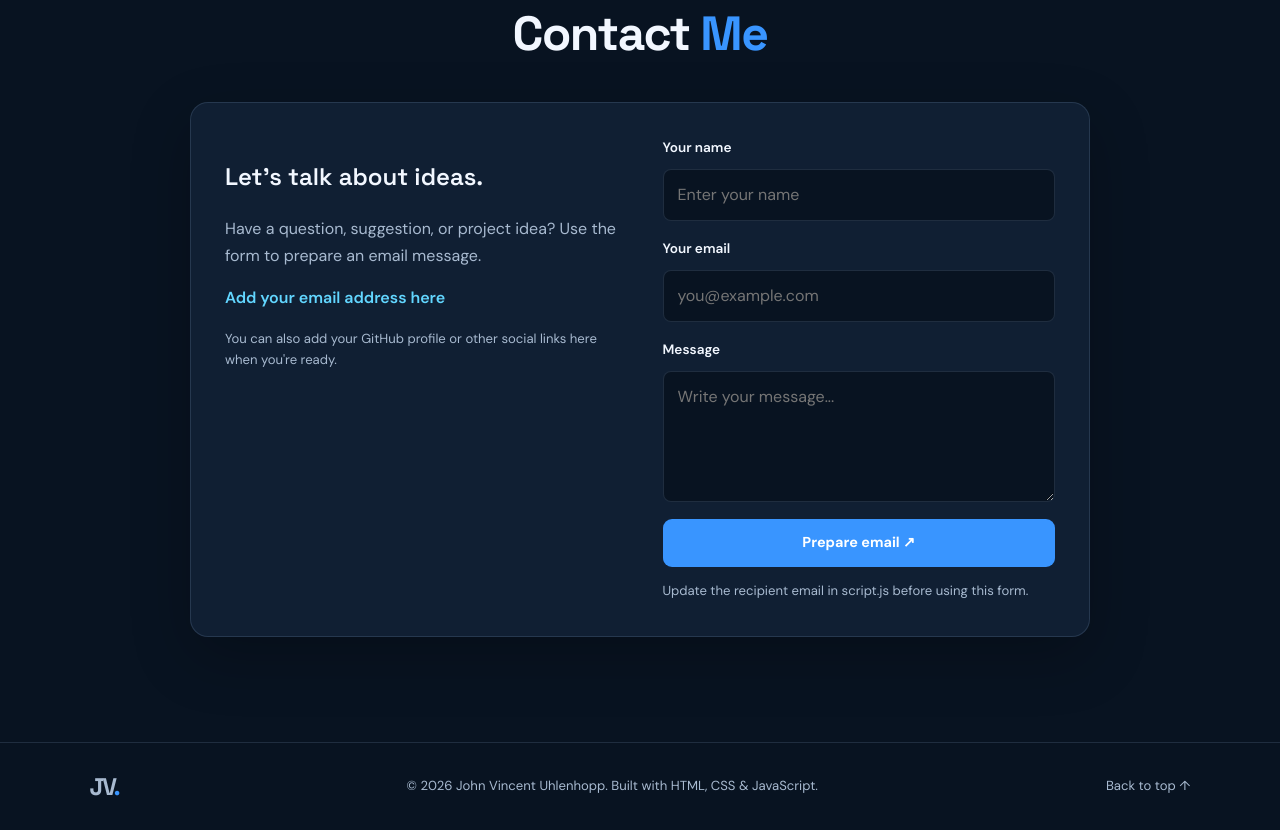
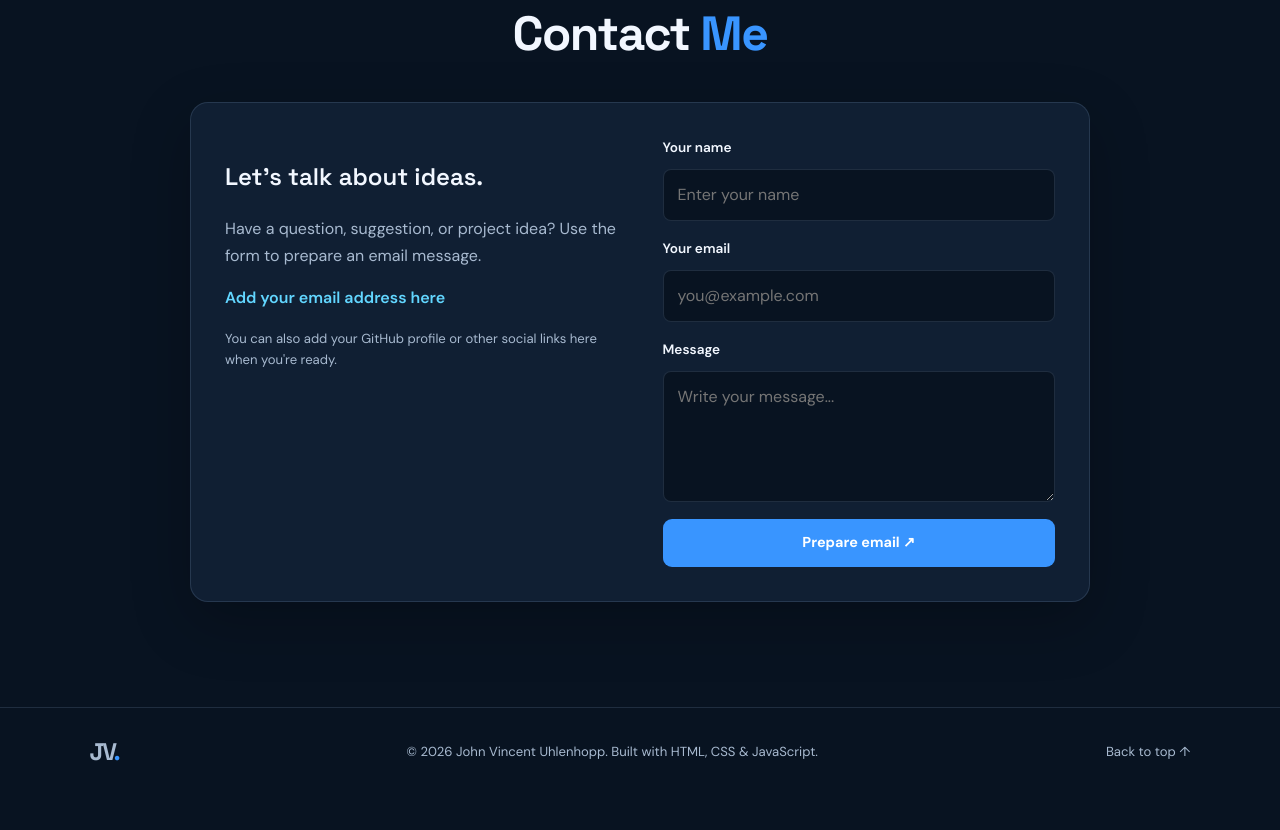
Before and after one commit to jVirtual29/my-first-portfolio, a plain HTML site: page index.html in a window 1280 px wide. Shown: the part 3250-4080 px from the top of the page. After the commit the page ends 4045 px from the top, so only its background shows below. Drawn offline with Linux system fonts and the light colour scheme.

Commit message:
index.html

```diff
--- a/index.html
+++ b/index.html
@@ -108,7 +108,6 @@
           <label for="email">Your email</label><input id="email" name="email" type="email" autocomplete="email" required placeholder="you@example.com">
           <label for="message">Message</label><textarea id="message" name="message" rows="4" required placeholder="Write your message..."></textarea>
           <button class="button primary" type="submit">Prepare email ↗</button>
-          <p class="form-note" id="form-note" aria-live="polite">Update the recipient email in script.js before using this form.</p>
         </form>
       </div>
     </section>
```
